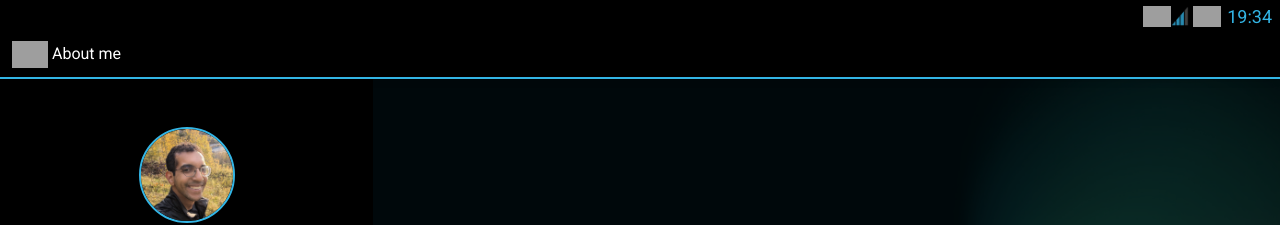
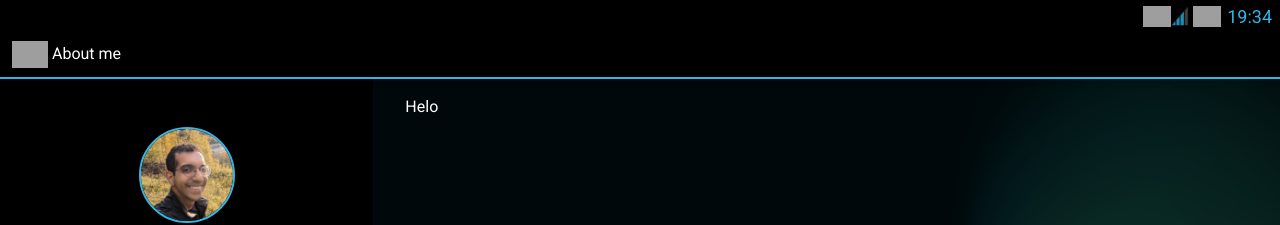
Before and after one commit to itshichabk/holofolio, a Next.js app: page /aboutme/hobbies in a window 1280 px wide. Shown: the top 225 px of the page. Built offline with nearby package versions, Linux system fonts and the light colour scheme; grey boxes are pictures that could not be loaded.

Commit message:
Fix aboutme section

```diff
--- a/app/(apps)/aboutme/layout.js
+++ b/app/(apps)/aboutme/layout.js
@@ -11,7 +11,9 @@ export default function AboutMeLayout({children}) {
   return (
     <AppLayout name={name} title={title} translucent>
       <WelcomeSection/>
-      <MainSection/>
+      <MainSection>
+        {children}
+      </MainSection>
     </AppLayout>
   )
 }
```
Also changed, not shown: app/drawer/page.js (+6 -1 lines).
